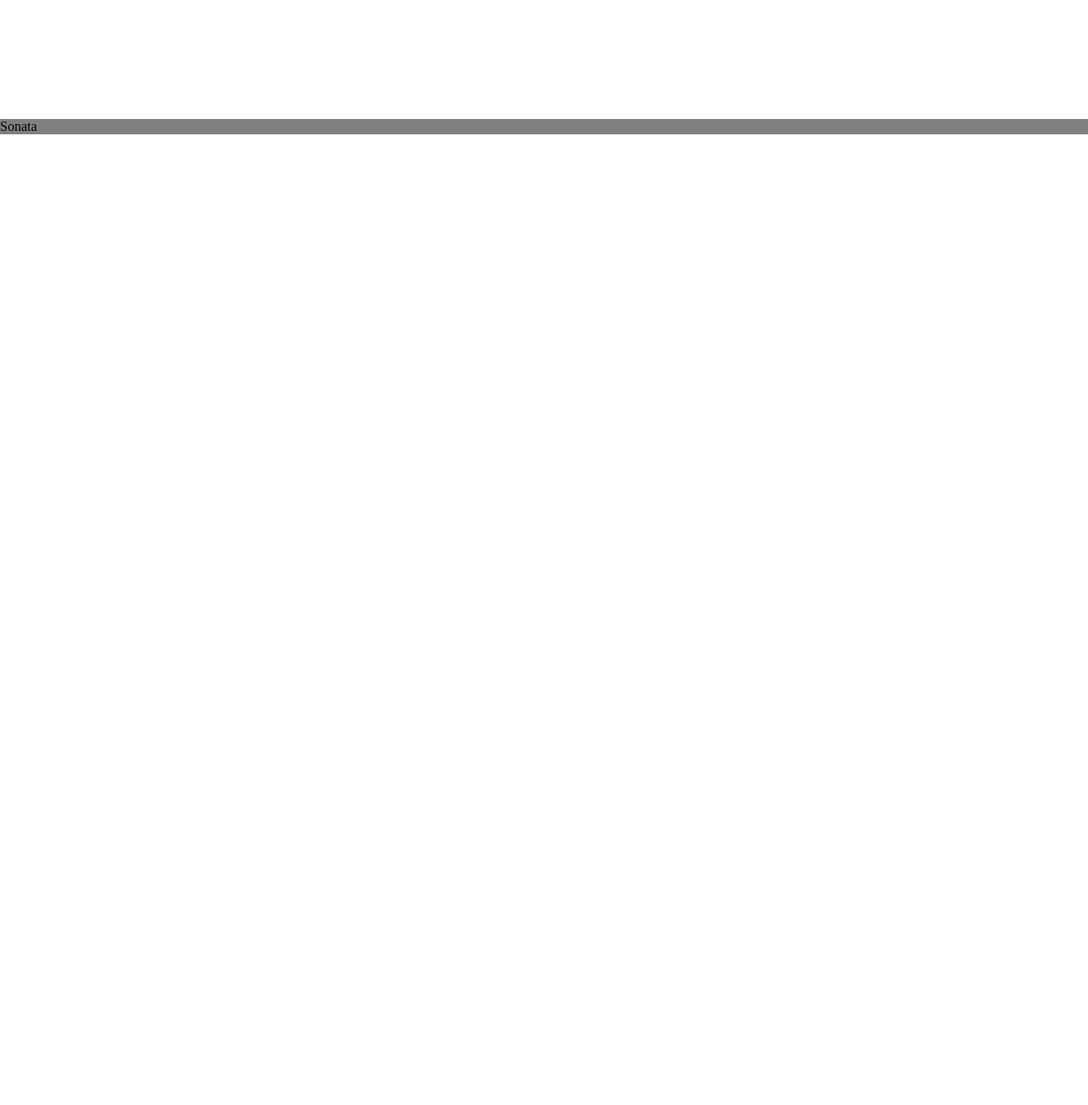
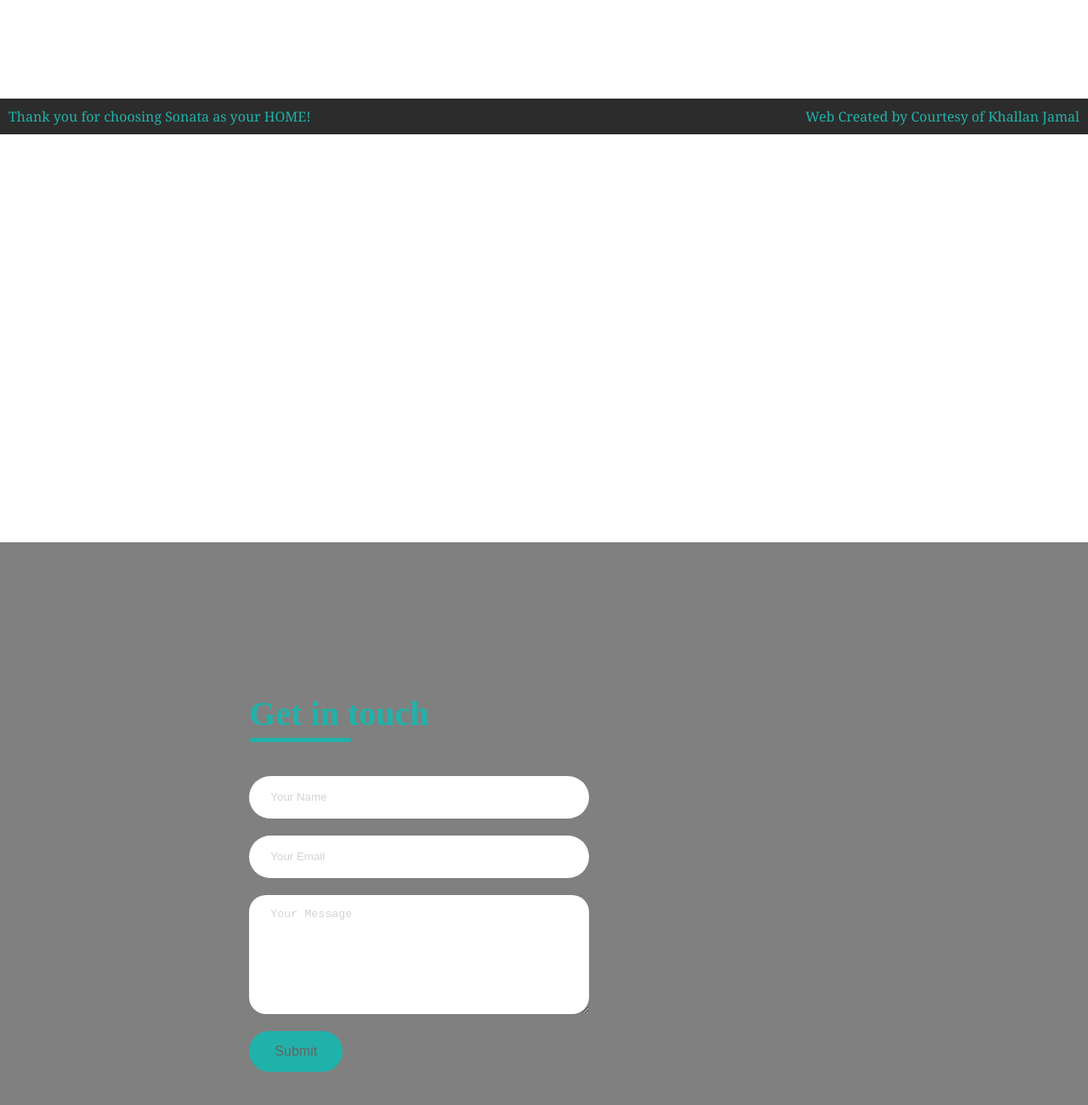
Before and after one commit to Khallan/sonata.github.io, a plain HTML site: page index.html in a window 1280 px wide. Shown: the part 642-1942 px from the top of the page at 85% size. Before the commit the page ends 800 px from the top, so only its background shows below. Drawn offline with Linux system fonts and the light colour scheme.

Commit message:
Added working Contact section and scrolling navbar

```diff
--- /dev/null
+++ b/contact.css
@@ -0,0 +1,90 @@
+* {
+    padding: 0;
+    margin: 0;
+    box-sizing: border-box;
+}
+
+#contact {
+    margin-top: 100%;
+    padding-bottom: 0;
+}
+
+#mainContact {
+    font-family: Cambria, Cochin, Georgia, Times, 'Times New Roman', serif;
+    position: bottom;
+}
+
+.contact-container {
+    height: 100vh;
+    display: flex;
+    align-items: center;
+    justify-content: space-evenly;
+    background-color: grey;
+}
+
+.contact-left {
+    display: flex;
+    flex-direction: column;
+    align-items: start;
+    gap: 20px;
+}
+
+.contact-left-title h2 {
+    font-weight: 600;
+    font-size: 40px;
+    margin-bottom: 5px;
+    color: lightseagreen;
+}
+
+.contact-left-title hr {
+    border: none;
+    width: 120px;
+    height: 5px;
+    background-color: lightseagreen;
+    border-radius: 10px;
+    margin-bottom: 20px;
+}
+
+.contact-inputs{
+    width: 400px;
+    height: 50px;
+    border: none;
+    outline: none;
+    padding-left: 25px;
+    font-weight: 500;
+    color: #666;
+    border-radius: 50px;
+}
+
+.contact-left textarea{
+    height: 140px;
+    padding-top: 15px;
+    border-radius: 20px;
+}
+
+.contact-inputs:focus{
+    border:2px solid lightseagreen;
+}
+
+.contact-inputs::placeholder{
+    color: lightgrey;
+}
+
+.contact-left button{
+    display: flex;
+    align-items: center;
+    padding: 15px 30px;
+    font-size: 16px;
+    color: rgb(100, 100, 100);
+    gap: 10px;
+    border: none;
+    border-radius:50px;
+    background-color: lightseagreen;
+    cursor: pointer;
+}
+
+@media (max-width:800px) {
+    .contact-inputs{
+        width:80vw;
+    }
+}
--- a/index.html
+++ b/index.html
@@ -1,22 +1,48 @@
 <!DOCTYPE html>
 <html>
 <link rel="stylesheet" href="style.css" />
+<link rel="stylesheet" href="contact.css" />
 
 <body id="mainbody">
     <p>
 
         <body>
             <nav id="navbar">
-                <div id="navbarlinks">
-                    <li style="float:left"><a href="index.html"><i>Sonata Condominiums</i></a></li>
-                    <li><a href="stay.html">Stay</a></li>
+                <div>
+                    <li style="float:left"><a href="#top"><i>Sonata Condominiums</i></a></li>
+                    <li><a href="#contact">Contact Us</a></li>
                 </div>
             </nav>
+            <div id="contact">
+                <p>
+                    <body id="mainContact">
+                        <div class="contact-container">
+                            <form action="https://api.web3forms.com/submit" method="POST" class="contact-left">
+                                <div class="contact-left-title">
+                                    <h2>Get in touch</h2>
+                                    <hr>
+                                </div>
+                                <input type="hidden" name="access_key" value="fe5b1f56-39a7-444a-9b3b-ea449f7e7571">
+                                <input type="text" name="name" placeholder="Your Name" class="contact-inputs" required>
+                                <input type="email" name="email" placeholder="Your Email" class="contact-inputs" required>
+                                <textarea name="message" placeholder="Your Message" class="contact-inputs" required></textarea>
+                                <button type="submit">Submit</button>
+                            </form>
+                            <div class="contact-right">
 
+                            </div>
+                        </div>
+                    </body>
+                </p>
+            </div>
             <footer id="footerbar">
-                <header>Sonata</header>
+                <div>
+                    <p id="footersonata">Thank you for choosing Sonata as your HOME!</p>
+                    <p id="courtesy">Web Created by Courtesy of Khallan Jamal</p>
+                </div>
             </footer>
         </body>
     </p>
 </body>
+
 </html>
--- a/style.css
+++ b/style.css
@@ -7,18 +7,10 @@
      width: 100%;
      display: inline;
 
-}
-
-#navbarlinks {
      list-style-type: none;
      margin: 0;
      padding: 0;
 
-
-    li {
-        display: inline;
-        float: right;
-    }
 
      li a {
          display: block;
@@ -29,17 +21,53 @@
          text-decoration: none;
          color: white;
          font-size: 35px;
+         float: right;
      }
  }
+
+ html {
+     scroll-behavior: smooth;
+ }
+
+ a {
+     text-decoration: none;
+     color: black;
+ }
+
+
 
  #mainbody {
      margin: 0;
  }
 
  #footerbar {
-    background-color: grey;
+     background-color: rgb(44, 44, 44);
+     overflow: hidden;
+     font-family: Cambria, Cochin, Georgia, Times, 'Times New Roman', serif;
      position: fixed;
      bottom: 0;
      width: 100%;
+     display: inline;
 
+     list-style-type: none;
+     margin: 0;
+     padding: 0;
  }
+
+ #footersonata {
+     padding-left: 10px;
+     padding-top: 10px;
+     padding-bottom: 10px;
+     display: inline;
+     float: left;
+     color: lightseagreen;
+ }
+
+ #courtesy {
+     padding-right: 10px;
+     padding-top: 10px;
+     padding-bottom: 10px;
+     display: block;
+     float: right;
+     color: lightseagreen;
+ }
```
Also changed, not shown: stay.html (+3 -1 lines). Lines whose indentation alone changed are shown as unchanged.
